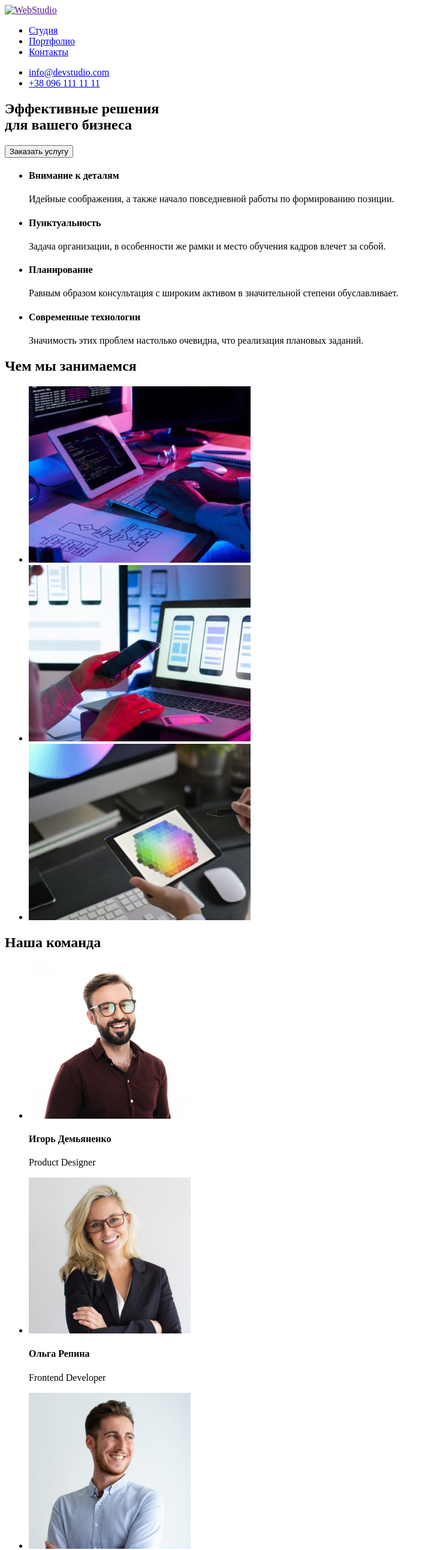
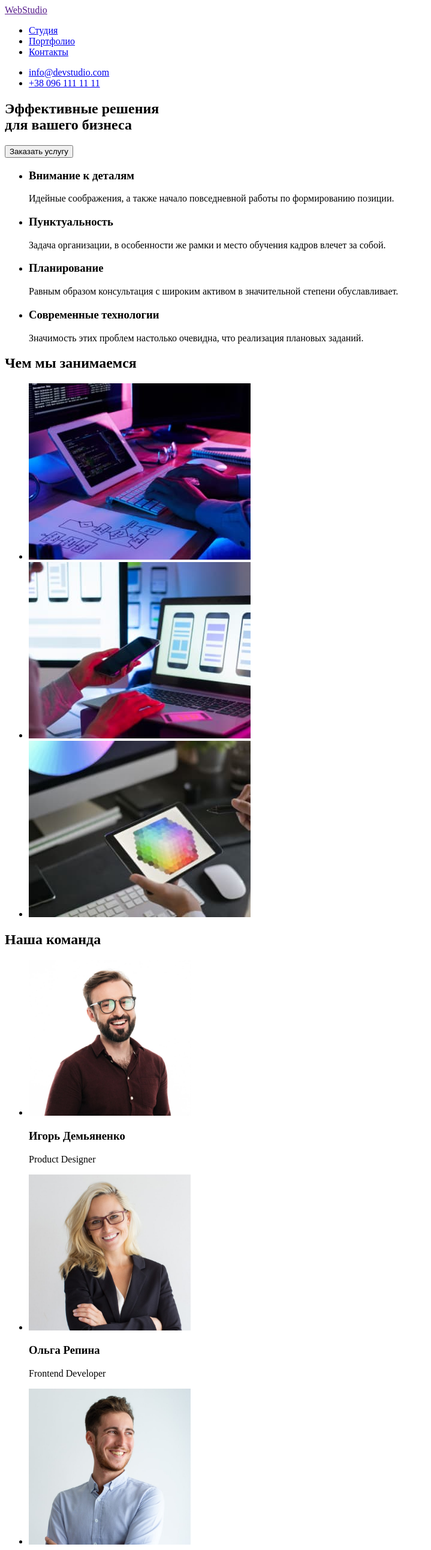
Before and after one commit to a3avdeev/goit-markup-hw-01, a plain HTML site: page index.html in a window 1280 px wide. Shown: the top 2584 px of the page at 60% size, without its empty margins (0-719 px from the left). Drawn offline with Linux system fonts and the light colour scheme.

Commit message:
add corrections

```diff
--- a/index.html
+++ b/index.html
@@ -8,9 +8,7 @@
 </head>
 <body>
     <header>
-        <a href="">
-            <img src="./img/" alt="WebStudio">
-        </a>
+        <a href="">WebStudio</a>
         <nav>
             <ul>
                 <li>
@@ -45,19 +43,19 @@
         <section id="about">
             <ul>
                 <li>
-                    <h4>Внимание к деталям</h4>
+                    <h3>Внимание к деталям</h3>
                     <p>Идейные соображения, а также начало повседневной работы по формированию позиции.</p>
                 </li>
                 <li>
-                    <h4>Пунктуальность</h4>
+                    <h3>Пунктуальность</h3>
                     <p>Задача организации, в особенности же рамки и место обучения кадров влечет за собой.</p>
                 </li>
                 <li>
-                    <h4>Планирование</h4>
+                    <h3>Планирование</h3>
                     <p>Равным образом консультация с широким активом в значительной степени обуславливает.</p>
                 </li>
                 <li>
-                    <h4>Современные технологии</h4>
+                    <h3>Современные технологии</h3>
                     <p>Значимость этих проблем настолько очевидна, что реализация плановых заданий.</p>
                 </li>
             </ul>
@@ -76,31 +74,29 @@
             <ul>
                 <li>
                     <img width="270" height="260" src="./img/photo-igor.jpg" alt="Игорь Демьяненко">
-                    <h4>Игорь Демьяненко</h4>
+                    <h3>Игорь Демьяненко</h3>
                     <p lang="en">Product Designer</p>
                 </li>
                 <li>
                     <img width="270" height="260" src="./img/photo-olga.jpg" alt="Ольга Репина">
-                    <h4>Ольга Репина</h4>
+                    <h3>Ольга Репина</h3>
                     <p lang="en">Frontend Developer</p>
                 </li>
                 <li>
                     <img width="270" height="260" src="./img/photo-nikolay.jpg" alt="Николай Тарасов">
-                    <h4>Николай Тарасов</h4>
+                    <h3>Николай Тарасов</h3>
                     <p lang="en">Marketing</p>
                 </li>
                 <li>
                     <img width="270" height="260" src="./img/photo-mikhail.jpg" alt="Михаил Ермаков">
-                    <h4>Михаил Ермаков</h4>
+                    <h3>Михаил Ермаков</h3>
                     <p lang="en">UI Designer</p>
                 </li>
             </ul>
         </section>
     </main>
     <footer>
-        <a href="">
-            <img src="./img/" alt="WebStudio">
-        </a>
+        <a href="">WebStudio</a>
         <address>
             <ul>
                 <li>
```
